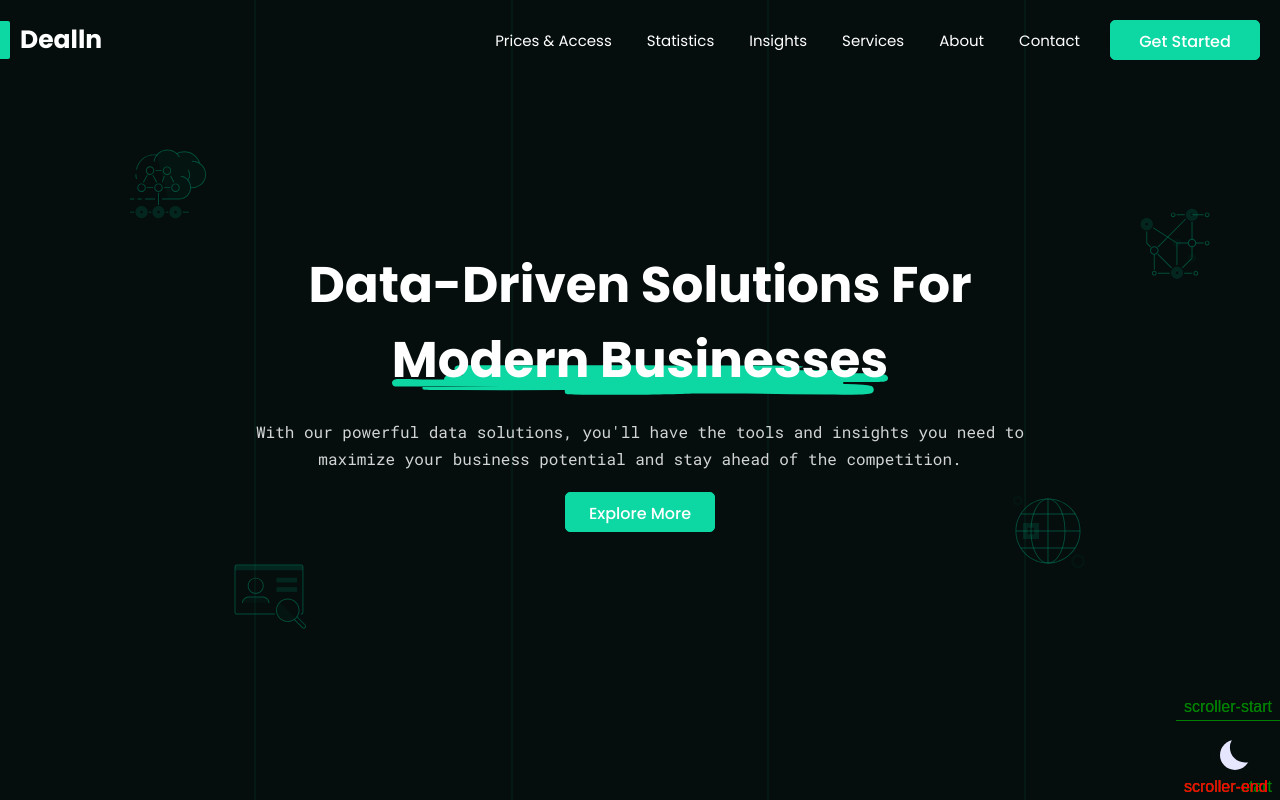
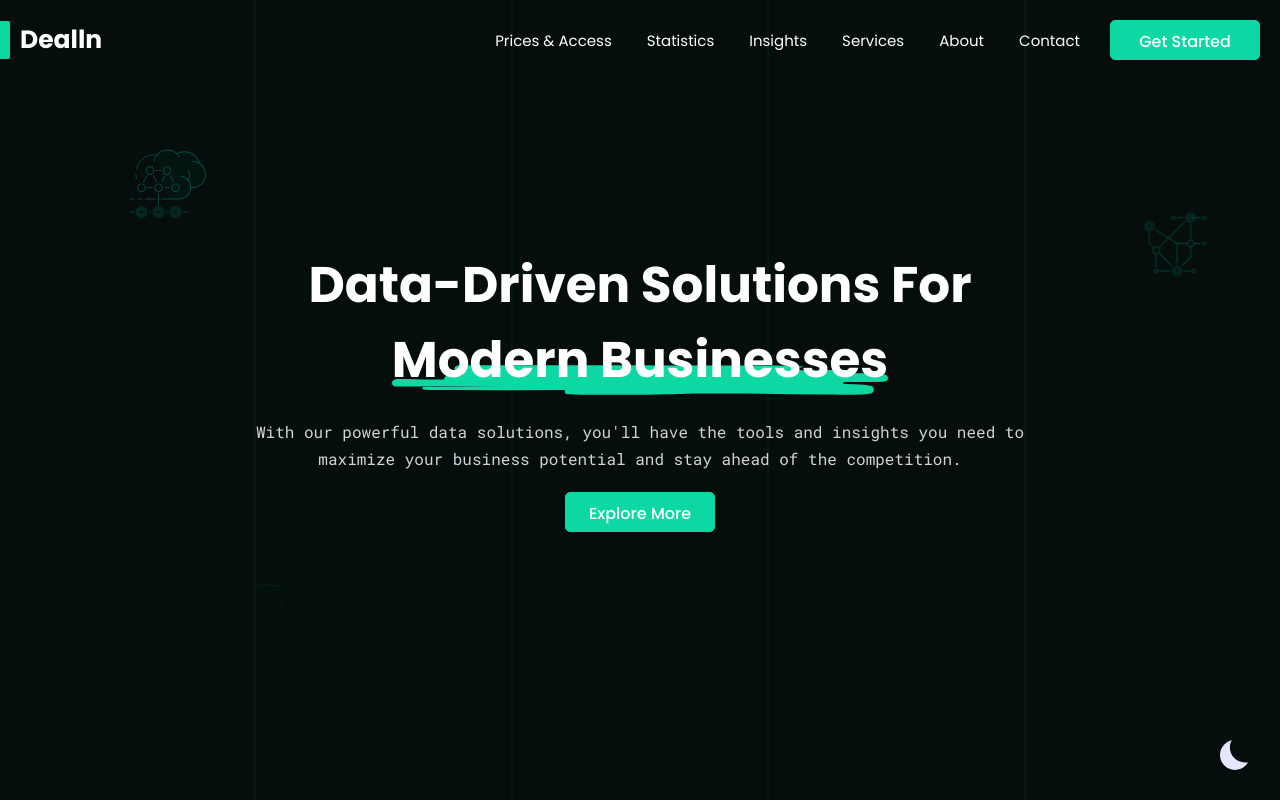
Before and after one commit to SM8UTI/Dealln-Website, a React (Vite) app: page / in a window 1280 px wide. Shown: the top 800 px of the page. Built offline with nearby package versions, Linux system fonts and the light colour scheme.

Commit message:
some bugs fixed

```diff
--- a/src/components/Service.jsx
+++ b/src/components/Service.jsx
@@ -40,7 +40,7 @@ const Service = () => {
         trigger: ".Service-2",
         start: "top 90%",
         end: "bottom 100%",
-        markers: true,
+        // markers: true,
         scrub: 1,
       },
       y: 0,
@@ -52,7 +52,7 @@ const Service = () => {
         trigger: ".Service-2",
         start: "top 100%",
         end: "bottom 100%",
-        markers: true,
+        // markers: true,
         scrub: 1,
       },
       width: "100%",
--- a/src/layout/Home.jsx
+++ b/src/layout/Home.jsx
@@ -15,7 +15,7 @@ const tl = gsap.timeline({
 const Home = () => {
   return (
     <>
-      {/* <Loder tl={tl} /> */}
+      <Loder tl={tl} />
       <FixedElem />
       <DarkLight />
       <Header />
--- a/src/scss/main.scss
+++ b/src/scss/main.scss
@@ -14,12 +14,14 @@
   --sub-text: #d2d4d6;
   --bg-main: #050e0c;
   --bg-primary: #0dd8a4;
+  --bgs-primary: rgb(13 216 164 / 8%);
   --text: #fff;
   --btn-text: #fff;
   --button: #0dd8a4;
 }
 
 .light {
+  --bgs-primary: rgba(189, 255, 239, 0.8);
   --lightDark-primary: #046c4c;
   --veryDark-primary: #75ffd6;
   --bg-main: #fff;
```
